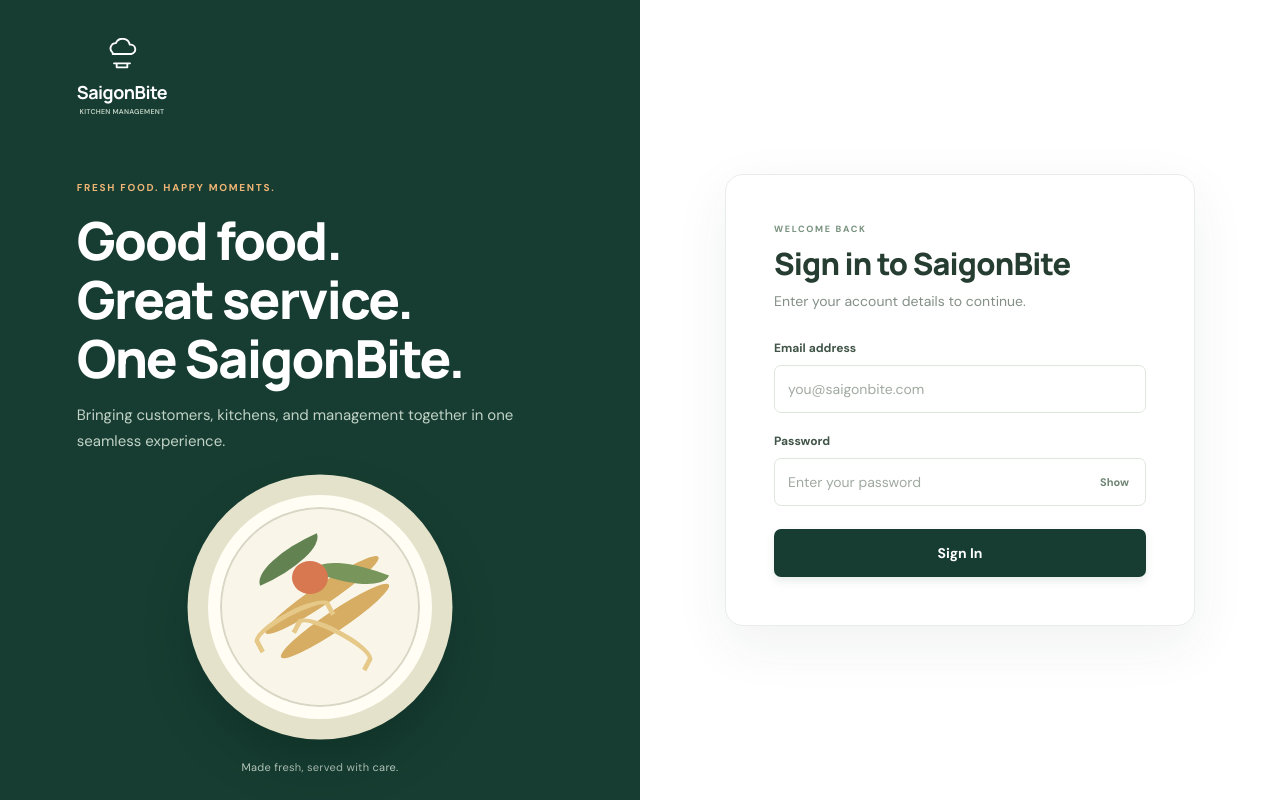
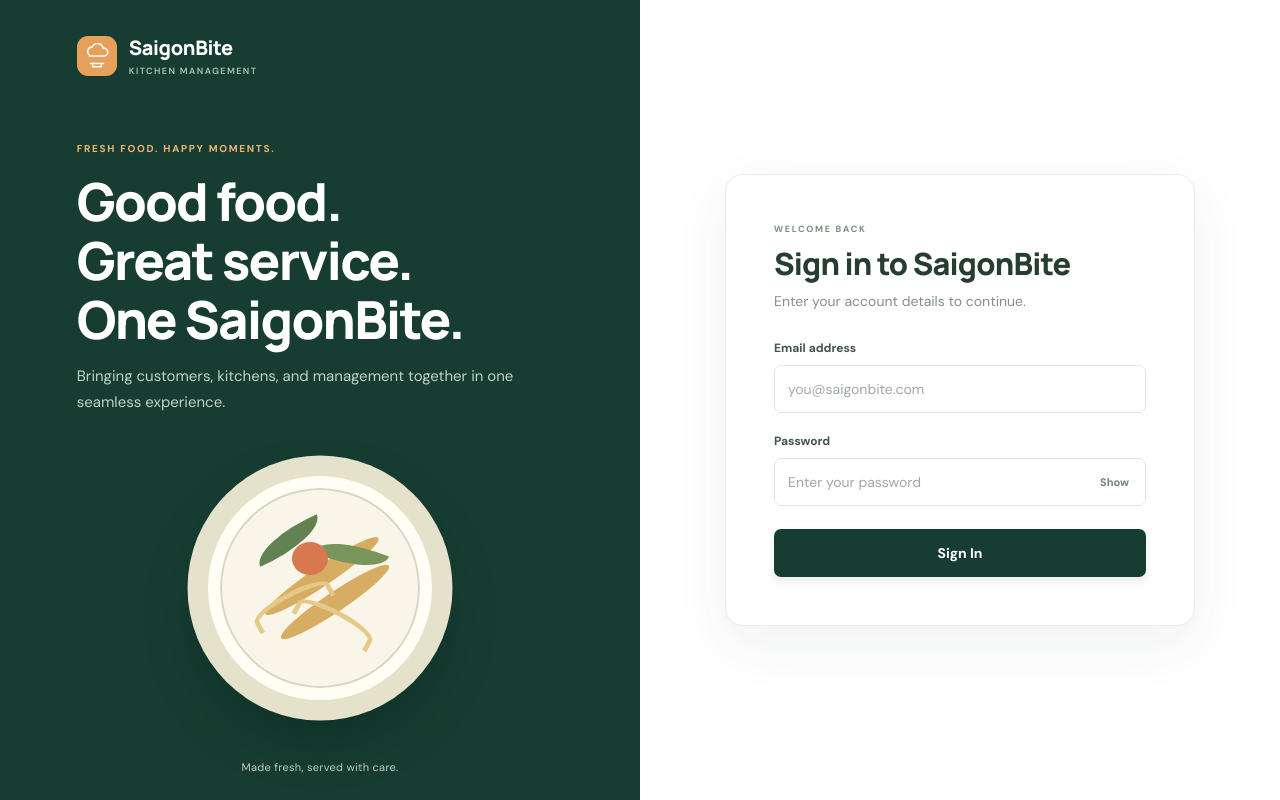
Before and after one commit to WhyZynx/SaigonBite_RAD_Project, a plain HTML site: page frontend/kitchen/login.html in a window 1280 px wide. Drawn offline with nearby package versions, Linux system fonts and the light colour scheme.

Commit message:
fix: finalize kitchen module and login branding

```diff
--- a/frontend/kitchen/login.css
+++ b/frontend/kitchen/login.css
@@ -5,12 +5,10 @@ html,body{margin:0;min-height:100%;font-family:'DM Sans',sans-serif;color:var(--
 body{min-height:100vh;background:#fff}
 .login-shell{min-height:100vh;display:grid;grid-template-columns:minmax(0,1fr) minmax(0,1fr)}
 .brand-panel{min-width:0;min-height:100vh;padding:34px clamp(34px,6vw,92px) 25px;background:var(--forest);color:#fff;display:flex;flex-direction:column}
-.brand-lockup{width:max-content;display:flex;flex-direction:column;align-items:center;gap:0;text-align:center;color:#fff}
-.brand-mark{width:40px;height:40px;flex:0 0 40px;display:grid;place-items:center;background:transparent;border-radius:0;color:#fff}
-.brand-mark .icon{width:32px;height:32px;stroke-width:1.4}
-.brand-name{display:grid;justify-items:center}
-.brand-name strong{margin-top:8px;font:700 18px/1.2 Manrope,sans-serif;letter-spacing:-.5px}
-.brand-lockup small{display:block;margin-top:4px;color:#c1d1c4;font:600 7px/1.2 'DM Sans';letter-spacing:.25px}
+.brand-lockup{display:flex;align-items:center;gap:12px;font:800 20px Manrope,sans-serif;letter-spacing:-.4px}
+.brand-mark{width:40px;height:40px;flex:0 0 40px;display:grid;place-items:center;background:var(--orange);border-radius:11px;color:#fff;font:800 20px Manrope}
+.brand-mark .icon{width:26px;height:26px;stroke-width:1.4}
+.brand-lockup small{display:block;margin-top:4px;color:#afc5b5;font:600 9px 'DM Sans';letter-spacing:1.4px}
 .brand-copy{width:100%;max-width:520px;margin:clamp(48px,8vh,90px) auto 0}
 .overline,.form-eyebrow{font-size:10px;font-weight:700;letter-spacing:1.7px;color:#efb574}
 .brand-copy h1{font:800 clamp(38px,4.1vw,58px)/1.12 Manrope,sans-serif;letter-spacing:-1.8px;margin:16px 0}
@@ -46,6 +44,6 @@ body{min-height:100vh;background:#fff}
 .field-error{color:#b6533c;font-size:11px;margin-top:5px}
 .mobile-brand{display:none}
 @media(max-width:900px){.brand-panel{padding-left:clamp(28px,5vw,52px);padding-right:clamp(28px,5vw,52px)}.brand-copy h1{font-size:clamp(37px,4.5vw,48px)}.brand-copy p{font-size:14px}.kitchen-art{min-height:230px}.form-panel{padding:34px clamp(24px,4vw,48px)}.form-card{padding:clamp(28px,4vw,40px)}}
-@media(max-width:680px){.login-shell{grid-template-columns:minmax(0,1fr);min-height:100vh;background:var(--cream)}.brand-panel{min-height:0;padding:20px 22px 14px}.brand-lockup{font-size:17px;gap:9px}.brand-mark{width:40px;height:40px;flex-basis:40px;font-size:17px;border-radius:0}.brand-lockup small{font-size:8px}.brand-copy{margin:20px 0 0;max-width:560px}.overline{font-size:9px;letter-spacing:1.4px}.brand-copy h1{font-size:clamp(29px,7vw,38px);line-height:1.08;letter-spacing:-1px;margin:9px 0}.brand-copy p{max-width:540px;font-size:13px;line-height:1.5}.kitchen-art{flex:none;min-height:140px;height:140px;margin:3px auto 0;width:100%}.plate-back{width:132px}.plate-front{width:112px;border-width:7px}.plate-front:before,.plate-front:after{height:11px;left:18px;right:15px}.plate-front:after{left:25px;right:10px}.leaf{width:37px;height:13px}.tomato{width:19px;height:18px}.noodle{width:43px;height:12px;border-width:3px}.brand-footer{padding-top:0;font-size:10px}.form-panel{min-height:0;padding:18px 22px 28px;background:var(--cream)}.form-card{max-width:520px;padding:25px 23px;border-radius:15px;box-shadow:0 10px 32px #20362810}.form-wrap h2{font-size:27px}.form-intro{font-size:13px;margin-bottom:22px}.form-control,.password-wrap button{height:48px}}
+@media(max-width:680px){.login-shell{grid-template-columns:minmax(0,1fr);min-height:100vh;background:var(--cream)}.brand-panel{min-height:0;padding:20px 22px 14px}.brand-lockup{font-size:17px;gap:9px}.brand-mark{width:34px;height:34px;flex-basis:34px;font-size:17px;border-radius:9px}.brand-lockup small{font-size:8px}.brand-copy{margin:20px 0 0;max-width:560px}.overline{font-size:9px;letter-spacing:1.4px}.brand-copy h1{font-size:clamp(29px,7vw,38px);line-height:1.08;letter-spacing:-1px;margin:9px 0}.brand-copy p{max-width:540px;font-size:13px;line-height:1.5}.kitchen-art{flex:none;min-height:140px;height:140px;margin:3px auto 0;width:100%}.plate-back{width:132px}.plate-front{width:112px;border-width:7px}.plate-front:before,.plate-front:after{height:11px;left:18px;right:15px}.plate-front:after{left:25px;right:10px}.leaf{width:37px;height:13px}.tomato{width:19px;height:18px}.noodle{width:43px;height:12px;border-width:3px}.brand-footer{padding-top:0;font-size:10px}.form-panel{min-height:0;padding:18px 22px 28px;background:var(--cream)}.form-card{max-width:520px;padding:25px 23px;border-radius:15px;box-shadow:0 10px 32px #20362810}.form-wrap h2{font-size:27px}.form-intro{font-size:13px;margin-bottom:22px}.form-control,.password-wrap button{height:48px}}
 @media(max-width:390px){.brand-panel{padding:17px 18px 12px}.brand-copy{margin-top:16px}.brand-copy h1{font-size:29px}.brand-copy p{font-size:12px}.kitchen-art{height:120px;min-height:120px}.plate-back{width:116px}.plate-front{width:98px}.form-panel{padding:14px 18px 24px}.form-card{padding:23px 19px}.form-wrap h2{font-size:25px}}
 @media(max-height:700px) and (min-width:681px){.brand-panel{padding-top:22px;padding-bottom:18px}.brand-copy{margin-top:5vh}.brand-copy h1{font-size:clamp(34px,3.8vw,48px);margin:11px 0}.kitchen-art{min-height:190px}.plate-back{width:210px}.plate-front{width:178px}.form-panel{padding-top:24px;padding-bottom:24px}}
--- a/frontend/kitchen/login.html
+++ b/frontend/kitchen/login.html
@@ -10,13 +10,13 @@
 <body>
   <main class="login-shell">
     <section class="brand-panel" aria-label="SaigonBite Management System">
-      <div class="brand-lockup"><span class="brand-mark" aria-hidden="true"><svg class="icon" viewBox="0 0 24 24" fill="none" stroke="currentColor" stroke-width="1.7" stroke-linecap="round" stroke-linejoin="round"><path d="M6 19h12M8 19v3h8v-3M5 11a4 4 0 0 1 2.4-7.2A5.5 5.5 0 0 1 17.8 5 3.5 3.5 0 0 1 19 12H5z"/></svg></span><span class="brand-name"><strong>SaigonBite</strong><small>KITCHEN MANAGEMENT</small></span></div>
+      <div class="brand-lockup"><span class="brand-mark" aria-hidden="true"><svg class="icon" viewBox="0 0 24 24" fill="none" stroke="currentColor" stroke-width="1.7" stroke-linecap="round" stroke-linejoin="round"><path d="M6 19h12M8 19v3h8v-3M5 11a4 4 0 0 1 2.4-7.2A5.5 5.5 0 0 1 17.8 5 3.5 3.5 0 0 1 19 12H5z"/></svg></span><span>SaigonBite<small>KITCHEN MANAGEMENT</small></span></div>
       <div class="brand-copy"><div class="overline">FRESH FOOD. HAPPY MOMENTS.</div><h1>Good food.<br>Great service.<br>One SaigonBite.</h1><p>Bringing customers, kitchens, and management together in one seamless experience.</p></div>
       <div class="kitchen-art" aria-hidden="true"><span class="plate plate-back"></span><span class="plate plate-front"><span class="leaf leaf-one"></span><span class="leaf leaf-two"></span><span class="tomato"></span><span class="noodle noodle-one"></span><span class="noodle noodle-two"></span></span></div>
       <div class="brand-footer"><span>Made fresh, served with care.</span></div>
     </section>
     <section class="form-panel">
-      <div class="mobile-brand"><span class="brand-mark">S</span><strong>SaigonBite</strong></div>
+      <div class="mobile-brand"><span class="brand-mark" aria-hidden="true"><svg class="icon" viewBox="0 0 24 24" fill="none" stroke="currentColor" stroke-width="1.7" stroke-linecap="round" stroke-linejoin="round"><path d="M6 19h12M8 19v3h8v-3M5 11a4 4 0 0 1 2.4-7.2A5.5 5.5 0 0 1 17.8 5 3.5 3.5 0 0 1 19 12H5z"/></svg></span><strong>SaigonBite</strong></div>
       <div class="form-card"><div class="form-wrap">
         <div class="form-eyebrow">WELCOME BACK</div>
         <h2>Sign in to SaigonBite</h2>
```
